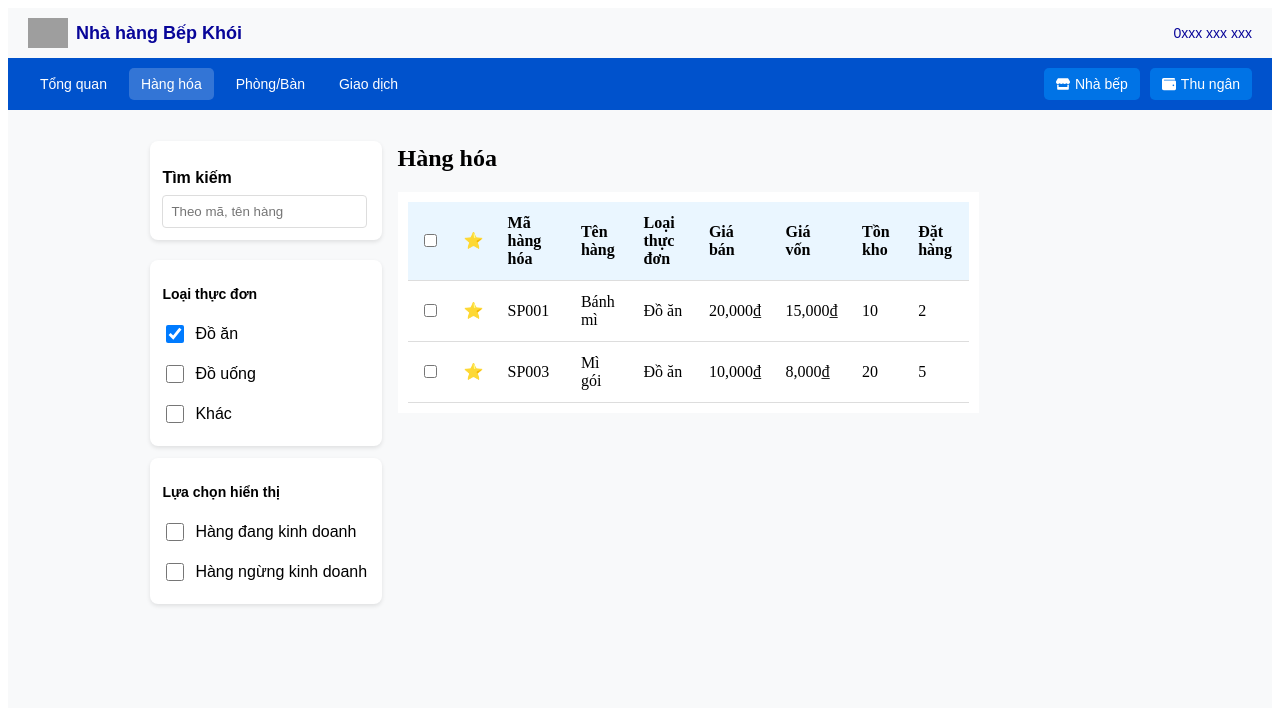
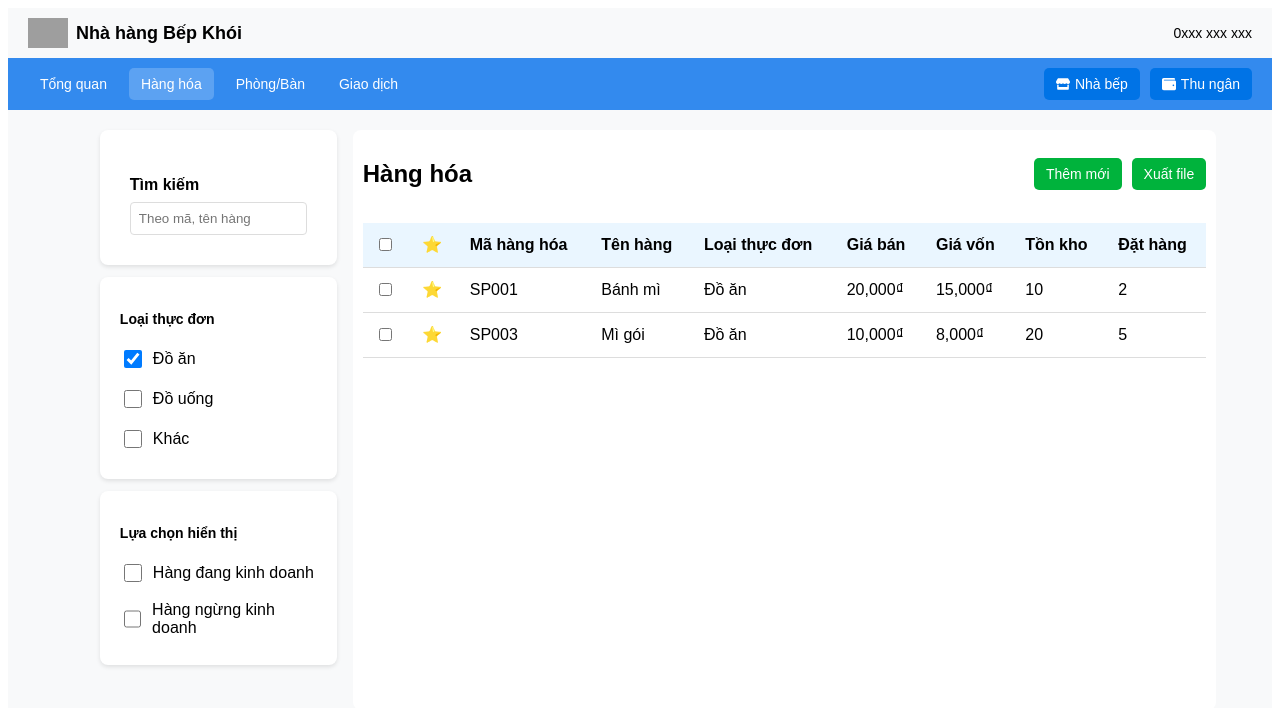
Before and after one commit to Dung99999/bepkhoi_frontend, a React (Create React App) app: page /menu in a window 1280 px wide. Shown: the top 708 px of the page. Built offline with nearby package versions, Linux system fonts and the light colour scheme; grey boxes are pictures that could not be loaded.

Commit message:
4/4: fix css

```diff
--- a/src/components/MenuPage/MenuList.tsx
+++ b/src/components/MenuPage/MenuList.tsx
@@ -20,6 +20,13 @@ const MenuList: React.FC<MenuListProps> = ({ items }) => {
     return (
         <>
             <div className={styles.menuList}>
+                <div className={styles.title}>
+                    <h2>Hàng hóa</h2>
+                    <div className={styles.btnGroup}>
+                        <button>Thêm mới</button>
+                        <button>Xuất file</button>
+                    </div>
+                </div>
                 <table className={styles.table}>
                     <thead>
                         <tr>
--- a/src/pages/MenuPage.tsx
+++ b/src/pages/MenuPage.tsx
@@ -32,7 +32,6 @@ export default function MenuPage() {
                 <div className="menu-container">
                     <MenuSidebar selectedFilters={filters} onFilterChange={handleFilterChange} />
                     <div className="menu-content">
-                        <h2>Hàng hóa</h2>
                         <MenuList items={filteredItems} />
                     </div>
                 </div>
--- a/src/style/Common/header.module.scss
+++ b/src/style/Common/header.module.scss
@@ -1,7 +1,6 @@
 .header {
-  color: #080599;
   font-family: Arial, sans-serif;
-  margin-bottom: 15px;
+  margin-bottom: 20px;
 }
 
 .topBar {
@@ -47,7 +46,7 @@
 .navBar {
   display: flex;
   justify-content: space-between;
-  background: #0052cc;
+  background: #338aee;
   padding: 10px 20px;
 }
 
--- a/src/style/MenuPage/menuList.module.scss
+++ b/src/style/MenuPage/menuList.module.scss
@@ -2,8 +2,42 @@
   width: 100%;
   overflow-x: auto;
   background: #ffffff;
-    width: 75%;
+  border-radius: 8px;
   padding: 10px;
+  font-family: Arial, sans-serif;
+  min-height: 70vh;
+}
+
+.title {
+  display: flex;
+  align-items: center;
+  margin-bottom: 15px;
+  justify-content: space-between;
+
+  .btnGroup {
+    display: flex;
+    gap: 10px; // Khoảng cách giữa các nút
+  }
+
+  button {
+    justify-content: right;
+    background-color: #00b33c;
+    color: white;
+    padding: 8px 12px;
+    border-radius: 5px;
+    border: none;
+    cursor: pointer;
+    font-size: 14px;
+    font-weight: 500;
+    display: flex;
+    align-items: center;
+    gap: 5px;
+    transition: 0.2s;
+
+    &:hover {
+      background-color: #00972e;
+    }
+  }
 }
 
 .table {
--- a/src/style/MenuPage/menuPage.scss
+++ b/src/style/MenuPage/menuPage.scss
@@ -5,7 +5,7 @@
         display: flex;
         justify-content: center;
         /* Căn giữa nội dung */
-        padding: 0 10%;
+        padding: 0 6%;
         /* Tạo khoảng trắng hai bên */
     }
 
--- a/src/style/MenuPage/menuSearch.module.scss
+++ b/src/style/MenuPage/menuSearch.module.scss
@@ -1,10 +1,9 @@
 .searchBox {
     background: white;
-    padding: 12px;
+    padding: 30px;
     border-radius: 8px;
     margin-bottom: 12px;
     box-shadow: 0 2px 4px rgba(0, 0, 0, 0.1);
-    margin-bottom: 20px;
     h3 {
       font-size: 16px;
       margin-bottom: 8px;
--- a/src/style/MenuPage/menuSidebar.module.scss
+++ b/src/style/MenuPage/menuSidebar.module.scss
@@ -1,7 +1,7 @@
 .sidebar {
     width: 250px;
     background-color: #f8f9fa; /* Màu nền sidebar */
-    padding: 16px;
+    padding: 0 16px 16px 16px;
     font-family: Arial, sans-serif;
 
     h3 {
@@ -28,7 +28,7 @@
     /* Style cho từng danh mục */
     .category-group {
         background: white;
-        padding: 12px;
+        padding: 20px;
         border-radius: 8px;
         margin-bottom: 12px;
         box-shadow: 0 2px 4px rgba(0, 0, 0, 0.1);
```
Lines whose indentation alone changed are shown as unchanged.
